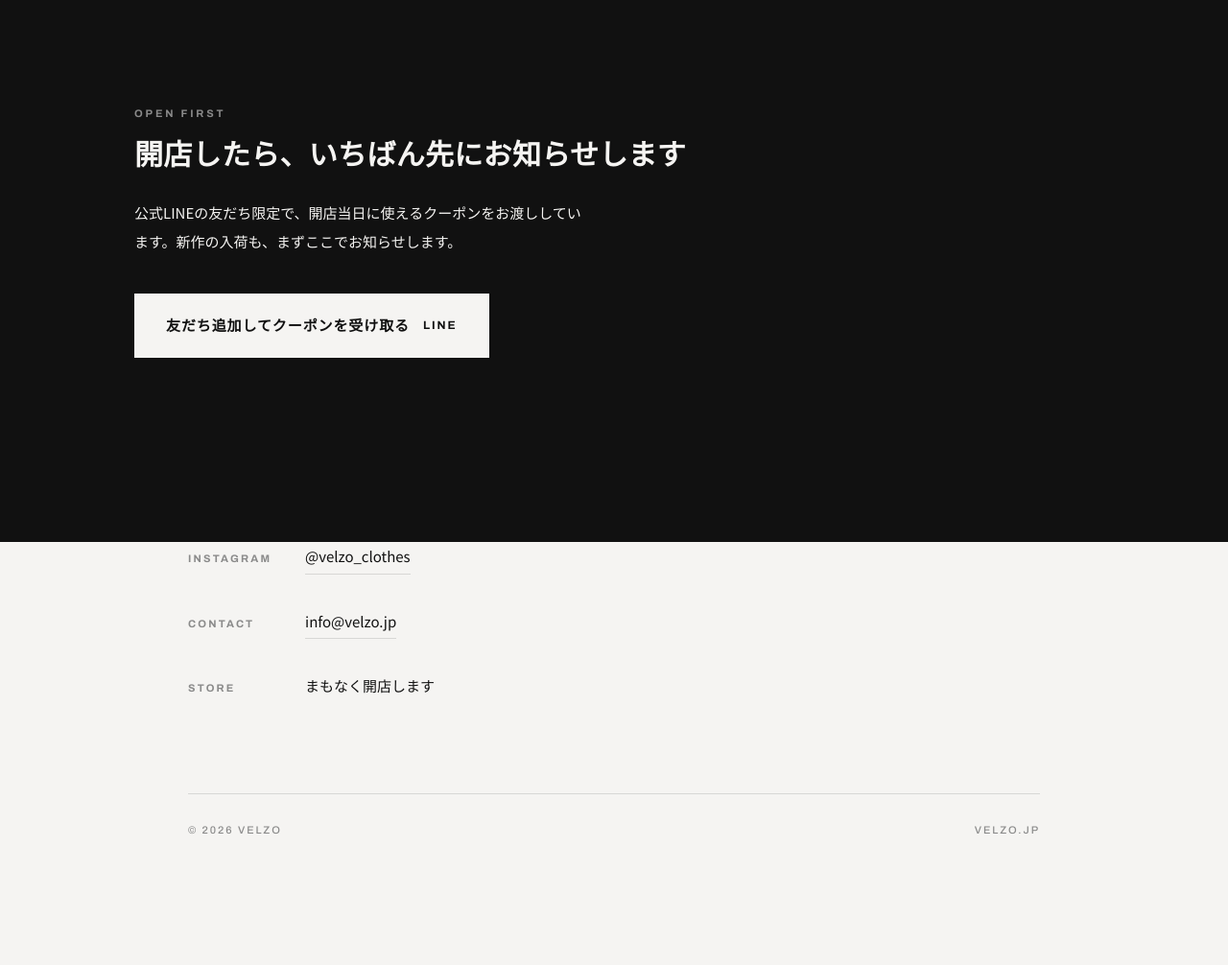
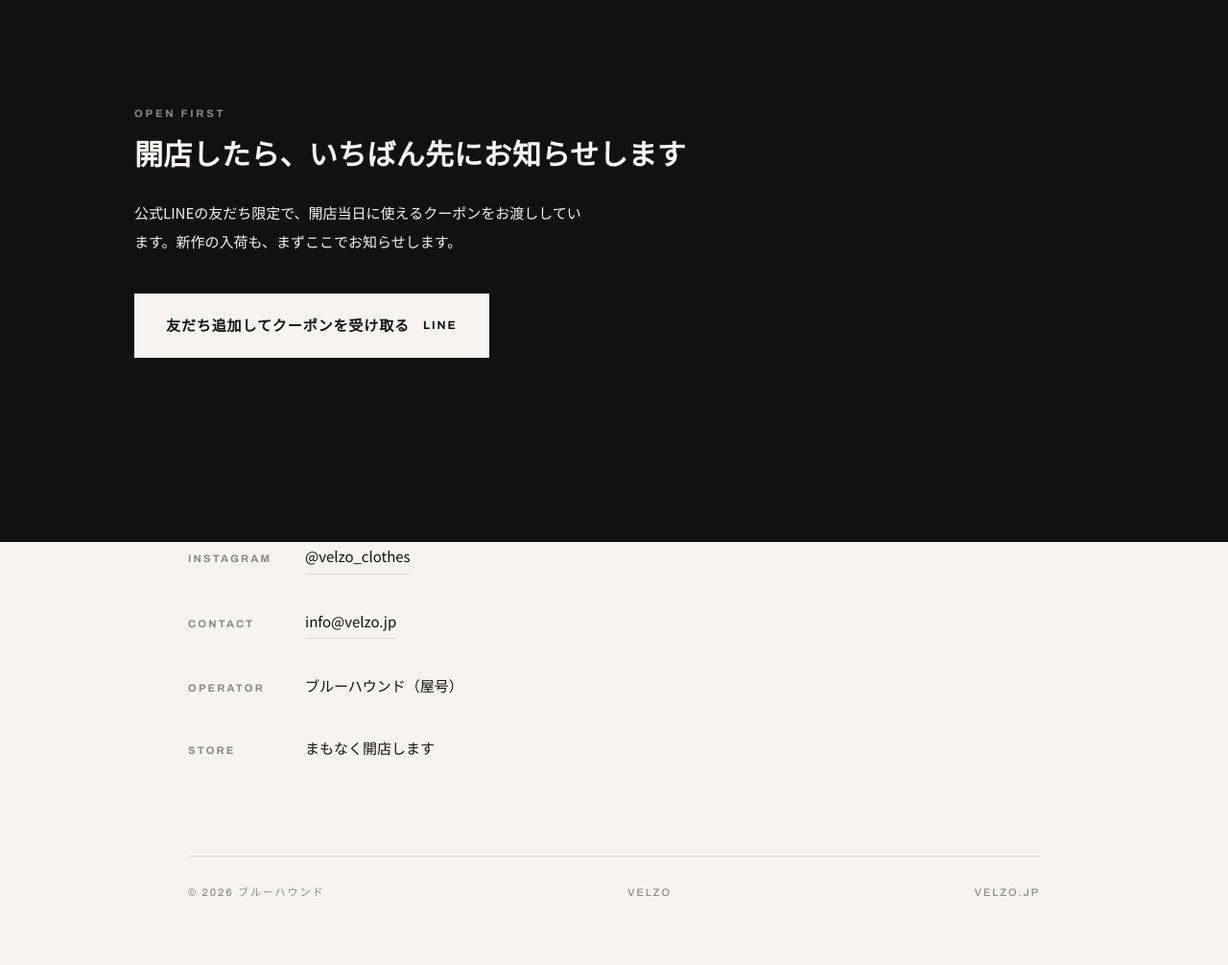
Before and after one commit to candyKobe/velzo-store, a plain HTML site: page index.html in a window 1280 px wide. Shown: the part 2890-3896 px from the top of the page at 96% size. Before the commit the page ends 3831 px from the top, so only its background shows below. Drawn offline with Linux system fonts and the light colour scheme.

Commit message:
chore: velzo.jp のオープン準備中ページを更新
何を: 準備中の1枚ページを反映
なぜ: 販売ページ本体はカートが動かず、法定ページに差し替え記号が残るため公開できない
いつ: 2026-09-06(JST) / 世奈さんの指示

```diff
--- a/index.html
+++ b/index.html
@@ -222,7 +222,8 @@ footer{border-top:1px solid var(--hair);padding:26px 0 clamp(40px,6vw,64px);
 <div class="wrap ends">
   <div class="row"><span class="k">Instagram</span><a href="https://www.instagram.com/velzo_clothes/" rel="noopener">@velzo_clothes</a></div>
   <div class="row"><span class="k">Contact</span><a href="mailto:info@velzo.jp">info@velzo.jp</a></div>
+  <div class="row"><span class="k">Operator</span><span>ブルーハウンド（屋号）</span></div>
   <div class="row"><span class="k">Store</span><span>まもなく開店します</span></div>
 </div>
 
-<div class="wrap"><footer><span>&copy; 2026 VELZO</span><span>velzo.jp</span></footer></div>
+<div class="wrap"><footer><span>&copy; 2026 ブルーハウンド</span><span>VELZO</span><span>velzo.jp</span></footer></div>
```
